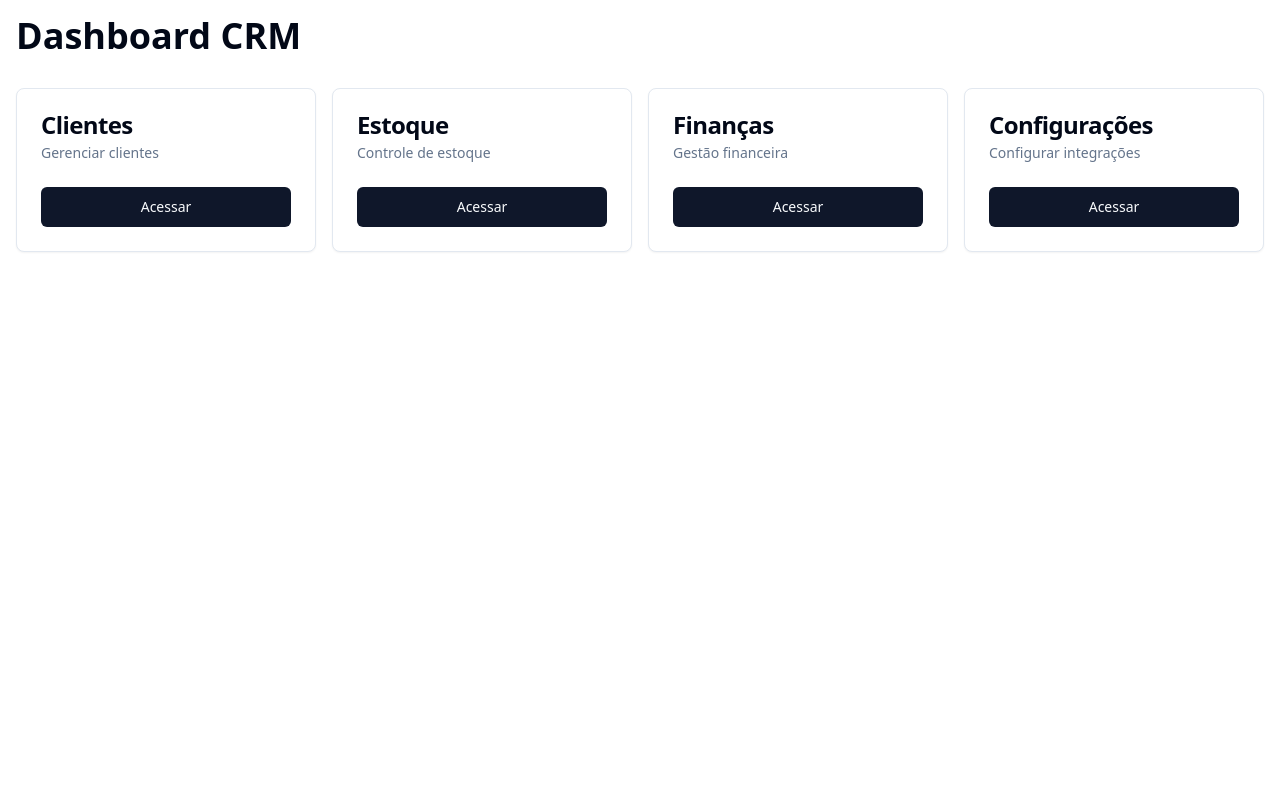
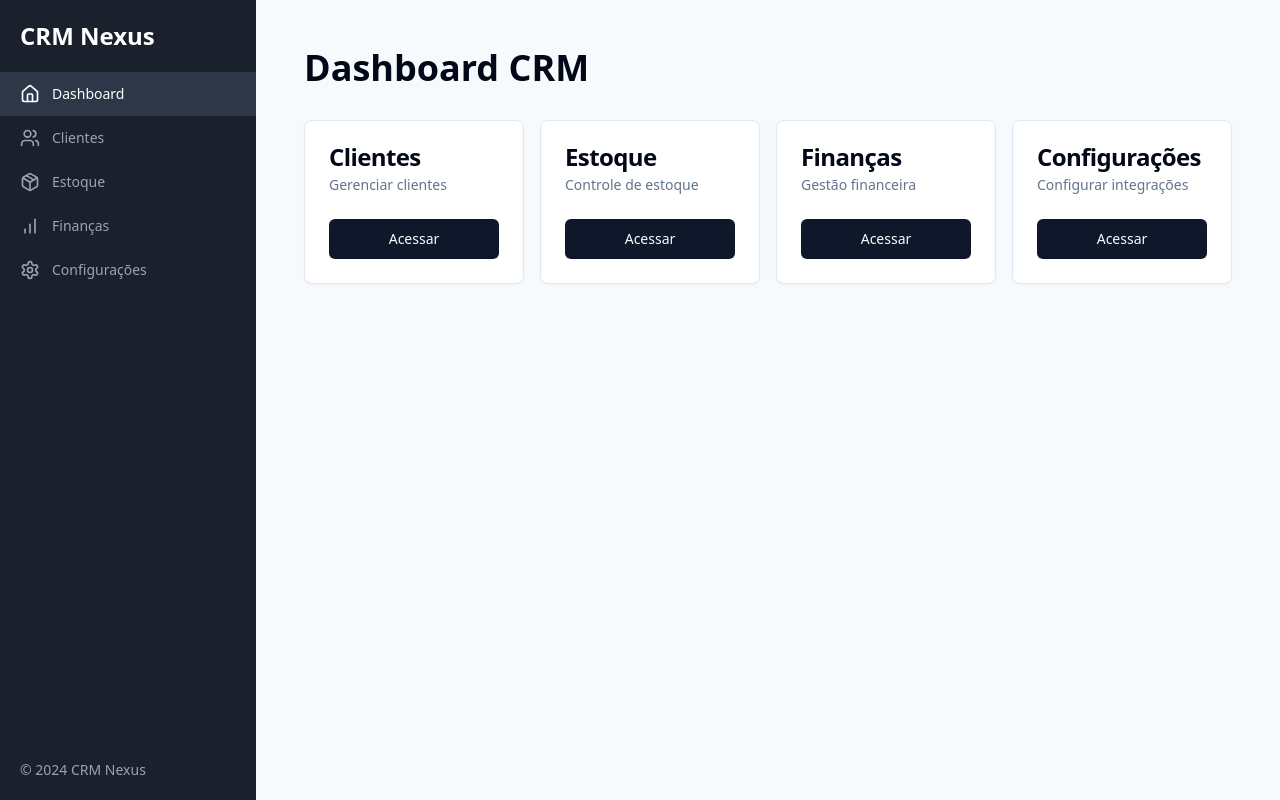
Before and after one commit to rafaelgonnect/client-nexus-hub-73, a React (Vite) app: page / in a window 1280 px wide. Built offline with nearby package versions, Linux system fonts and the light colour scheme.

Commit message:
Enhance sidebar menu design
Updated the sidebar menu to improve aesthetics and align with the visual style of www.contaibil.com.br. Adjustments made for better user experience and visual appeal.
[skip gpt_engineer]

```diff
--- a/src/App.jsx
+++ b/src/App.jsx
@@ -3,6 +3,7 @@ import { TooltipProvider } from "@/components/ui/tooltip";
 import { QueryClient, QueryClientProvider } from "@tanstack/react-query";
 import { BrowserRouter, Routes, Route } from "react-router-dom";
 import { navItems } from "./nav-items";
+import Sidebar from "./components/Sidebar";
 
 const queryClient = new QueryClient();
 
@@ -11,11 +12,16 @@ const App = () => (
     <TooltipProvider>
       <Toaster />
       <BrowserRouter>
-        <Routes>
-          {navItems.map(({ to, page }) => (
-            <Route key={to} path={to} element={page} />
-          ))}
-        </Routes>
+        <div className="flex">
+          <Sidebar />
+          <main className="flex-1 p-8 bg-gray-100 min-h-screen">
+            <Routes>
+              {navItems.map(({ to, page }) => (
+                <Route key={to} path={to} element={page} />
+              ))}
+            </Routes>
+          </main>
+        </div>
       </BrowserRouter>
     </TooltipProvider>
   </QueryClientProvider>
--- /dev/null
+++ b/src/components/Sidebar.jsx
@@ -0,0 +1,39 @@
+import React from 'react';
+import { NavLink } from 'react-router-dom';
+import { cn } from "@/lib/utils";
+import { navItems } from "@/nav-items";
+
+const Sidebar = () => {
+  return (
+    <div className="flex flex-col w-64 bg-gray-900 text-white h-screen">
+      <div className="p-5">
+        <h1 className="text-2xl font-bold">CRM Nexus</h1>
+      </div>
+      <nav className="flex-1">
+        <ul>
+          {navItems.map((item) => (
+            <li key={item.to}>
+              <NavLink
+                to={item.to}
+                className={({ isActive }) =>
+                  cn(
+                    "flex items-center px-5 py-3 text-sm font-medium transition-colors hover:bg-gray-800",
+                    isActive ? "bg-gray-800 text-white" : "text-gray-400"
+                  )
+                }
+              >
+                {item.icon}
+                <span className="ml-3">{item.title}</span>
+              </NavLink>
+            </li>
+          ))}
+        </ul>
+      </nav>
+      <div className="p-5">
+        <p className="text-sm text-gray-400">© 2024 CRM Nexus</p>
+      </div>
+    </div>
+  );
+};
+
+export default Sidebar;
--- a/src/index.css
+++ b/src/index.css
@@ -74,3 +74,15 @@
     @apply bg-background text-foreground;
   }
 }
+
+.bg-gray-900 {
+  background-color: #1a202c;
+}
+
+.bg-gray-800 {
+  background-color: #2d3748;
+}
+
+.bg-gray-100 {
+  background-color: #f7fafc;
+}
--- a/src/nav-items.jsx
+++ b/src/nav-items.jsx
@@ -9,31 +9,31 @@ export const navItems = [
   {
     title: "Dashboard",
     to: "/",
-    icon: <HomeIcon className="h-4 w-4" />,
+    icon: <HomeIcon className="h-5 w-5" />,
     page: <Index />,
   },
   {
     title: "Clientes",
     to: "/clientes",
-    icon: <UsersIcon className="h-4 w-4" />,
+    icon: <UsersIcon className="h-5 w-5" />,
     page: <Clientes />,
   },
   {
     title: "Estoque",
     to: "/estoque",
-    icon: <PackageIcon className="h-4 w-4" />,
+    icon: <PackageIcon className="h-5 w-5" />,
     page: <Estoque />,
   },
   {
     title: "Finanças",
     to: "/financas",
-    icon: <BarChartIcon className="h-4 w-4" />,
+    icon: <BarChartIcon className="h-5 w-5" />,
     page: <Financas />,
   },
   {
     title: "Configurações",
     to: "/configuracoes",
-    icon: <SettingsIcon className="h-4 w-4" />,
+    icon: <SettingsIcon className="h-5 w-5" />,
     page: <Configuracoes />,
   },
 ];
```
